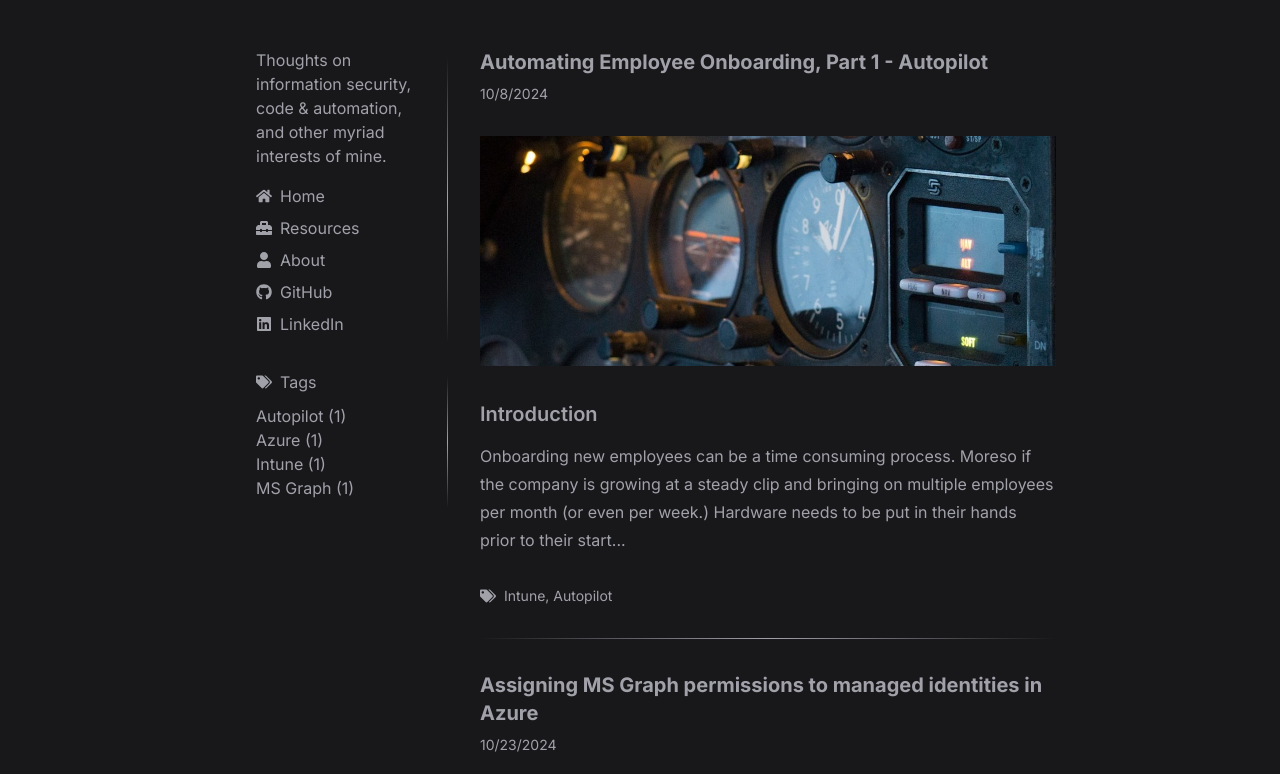
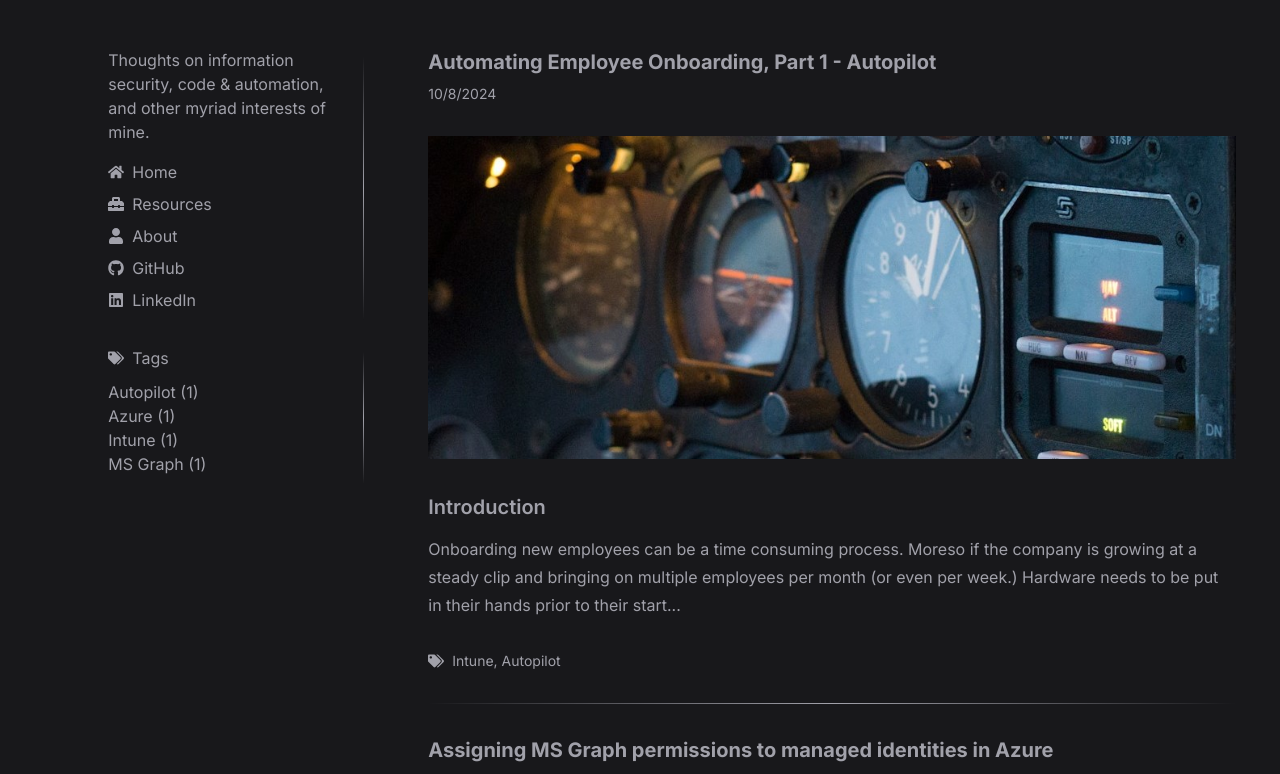
Before and after one commit to mattcbarrett/mattcbarrett.github.io, a Next.js app: page / in a window 1280 px wide. Shown: the top 774 px of the page. Built offline with nearby package versions, Linux system fonts and the light colour scheme.

Commit message:
Simplify layout classes

```diff
--- a/app/components/BlogPost.tsx
+++ b/app/components/BlogPost.tsx
@@ -16,7 +16,7 @@ const BlogPost = (props: Props) => {
         {post.date}
       </div>
       <div className="mt-8">
-        <Markdown className="prose prose-zinc400 text-left">{post.content}</Markdown>
+        <Markdown className="prose prose-zinc400">{post.content}</Markdown>
       </div>
       <div className="text-right text-sm mt-8">
         -{post.author}
--- a/app/components/BlogPostTeaser.tsx
+++ b/app/components/BlogPostTeaser.tsx
@@ -12,9 +12,7 @@ const BlogPostTeaser = (props: Props) => {
   const teaser = post.content.substring(0,350) + "..." //ellipsis so the post's content trails off
 
   return (
-    // <div className="p-8 rounded-lg shadow-lg w-full bg-zinc-800 hover:bg-zinc-700"> //original
-    <>
-      <div className="py-8">
+    <div className="container mx-auto mt-8">
       <Link href={`/posts/${post.slug}`} className="lg:hover:text-lime-400">
         <div className="text-xl font-bold">
           {post.title}
@@ -22,9 +20,7 @@ const BlogPostTeaser = (props: Props) => {
         <div className="text-sm self-center mt-2">
           {post.date}
         </div>
-          <div className="mt-8">
-            <Markdown className="prose prose-zinc400 text-left max-w-fit">{teaser}</Markdown>
-          </div>
+        <Markdown className="prose prose-zinc400">{teaser}</Markdown>
       </Link>
       <div className="mt-8 flex justify-between">
         <div className="flex">
@@ -37,13 +33,9 @@ const BlogPostTeaser = (props: Props) => {
             ))}
           </div>
         </div>
-          {/* <div className="text-right text-sm">
-            -{post.author}
-          </div> */}
       </div>
+      <div className="h-px bg-transparent bg-gradient-to-r from-transparent via-zinc-400 to-transparent mt-8"/>
     </div>
-      <div className="h-px bg-transparent bg-gradient-to-r from-transparent via-zinc-400 to-transparent"/>
-    </>
   )
 }
 
--- a/app/page.tsx
+++ b/app/page.tsx
@@ -26,13 +26,11 @@ export default function Home() {
     }
 
   return (
-    <div className="flex items-center justify-center">
-      <div className="lg:w-4/5 md:w-full px-8 mx-auto">
-      {/* <div className="my-4 h-px border-t-0 bg-gray-4my-12 h-px border-t-0 bg-transparent bg-gradient-to-r from-transparent via-lime-500 to-transparent opacity-25 dark:via-lime-400 mx-8" /> */}
-        <div className="flex flex-col lg:flex-row lg:space-x-8 justify-center">
+    <div className="lg:container lg:mx-auto">
+      <div className="flex lg:flex-row space-x-16 flex-col justify-center">
         {/* Move Sidebar component after 3/5th width div to place sidebar on right side of page. Then change parent div to flex-col-reverse to ensure menu button appears at top of page on small viewports. */}
         <Sidebar tags={tags} tagsLower={tagsLower} />
-          <div className="flex flex-col w-full lg:w-3/5 items-center justify-start">
+        <div className="flex flex-col">
           {allPosts.map((post, index) => (
             <div key={`${post.slug}-${index}-div`}>
               <BlogPostTeaser post={post} key={post.slug} />
@@ -46,6 +44,5 @@ export default function Home() {
         </div>
       </div>
     </div>
-    </div>
   );
 }
--- a/app/posts/[slug]/page.tsx
+++ b/app/posts/[slug]/page.tsx
@@ -37,19 +37,15 @@ const page = ({ params }: Props) => {
   if (!post) notFound()
 
   return (
-    <div className="flex items-center justify-center">
-      <div className="lg:w-4/5 md:w-full px-8 mx-auto">
-        <div className="flex flex-col lg:flex-row lg:space-x-8 justify-center">
+    <div className="lg:container lg:mx-auto">
+      <div className="flex lg:flex-row md:space-x-16 flex-col justify-center">
           {/* Move Sidebar component after 3/5th width div to place sidebar on right side of page. Then change parent div to flex-col-reverse to ensure menu button appears at top of page on small viewports. */}
           <Sidebar tags={tags} tagsLower={tagsLower} />
-          <div className="flex flex-col lg:w-3/5 space-y-4 mb-4">
-            <div className="container mx-auto pt-8">
-              <BlogPost post={post} />
-            </div>
+          <div className="flex flex-col mt-8">
+            <BlogPost post={post} />
           </div>
         </div>
       </div>
-    </div>
   )
 }
 
```
Lines whose indentation alone changed are shown as unchanged.
